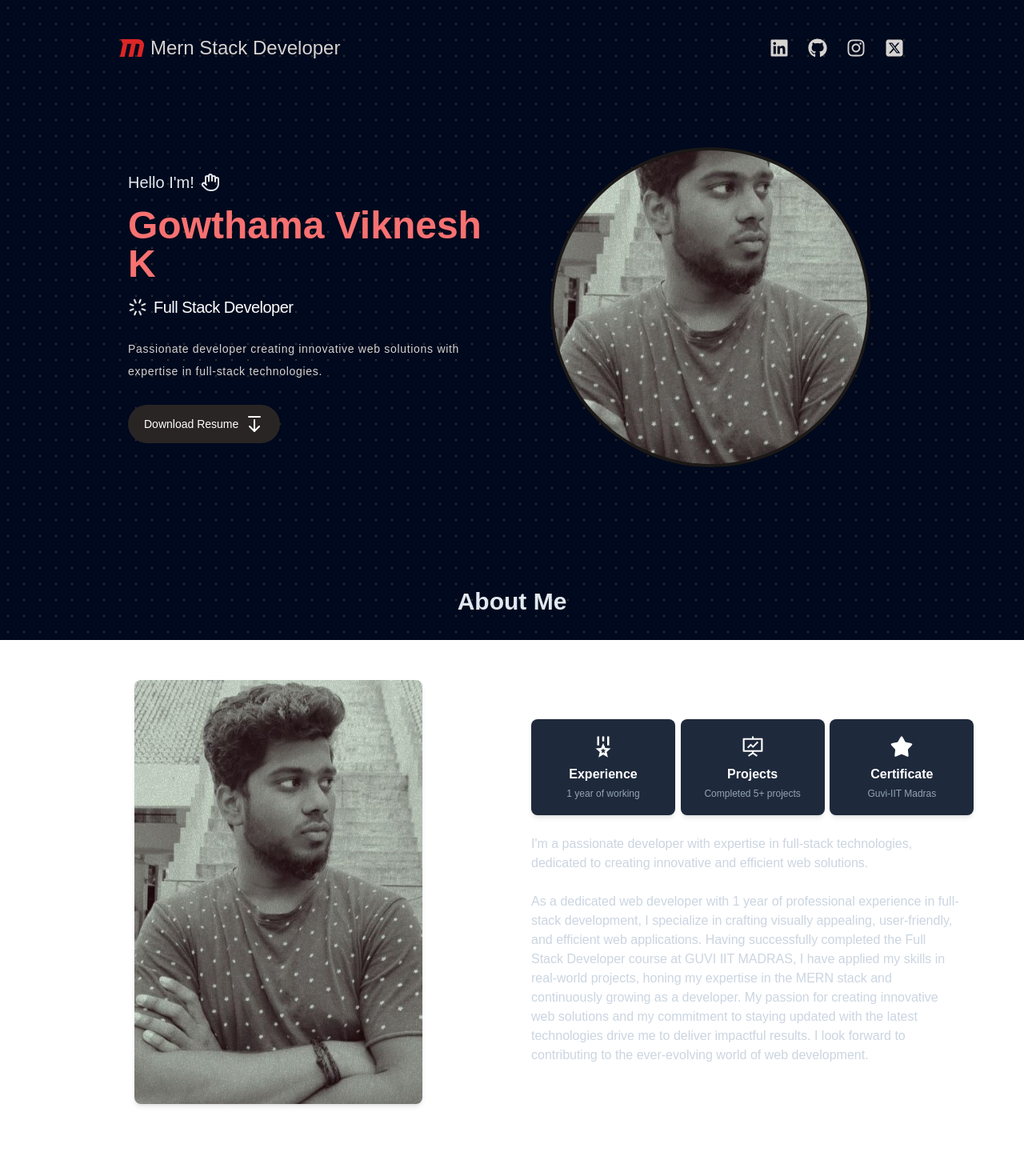
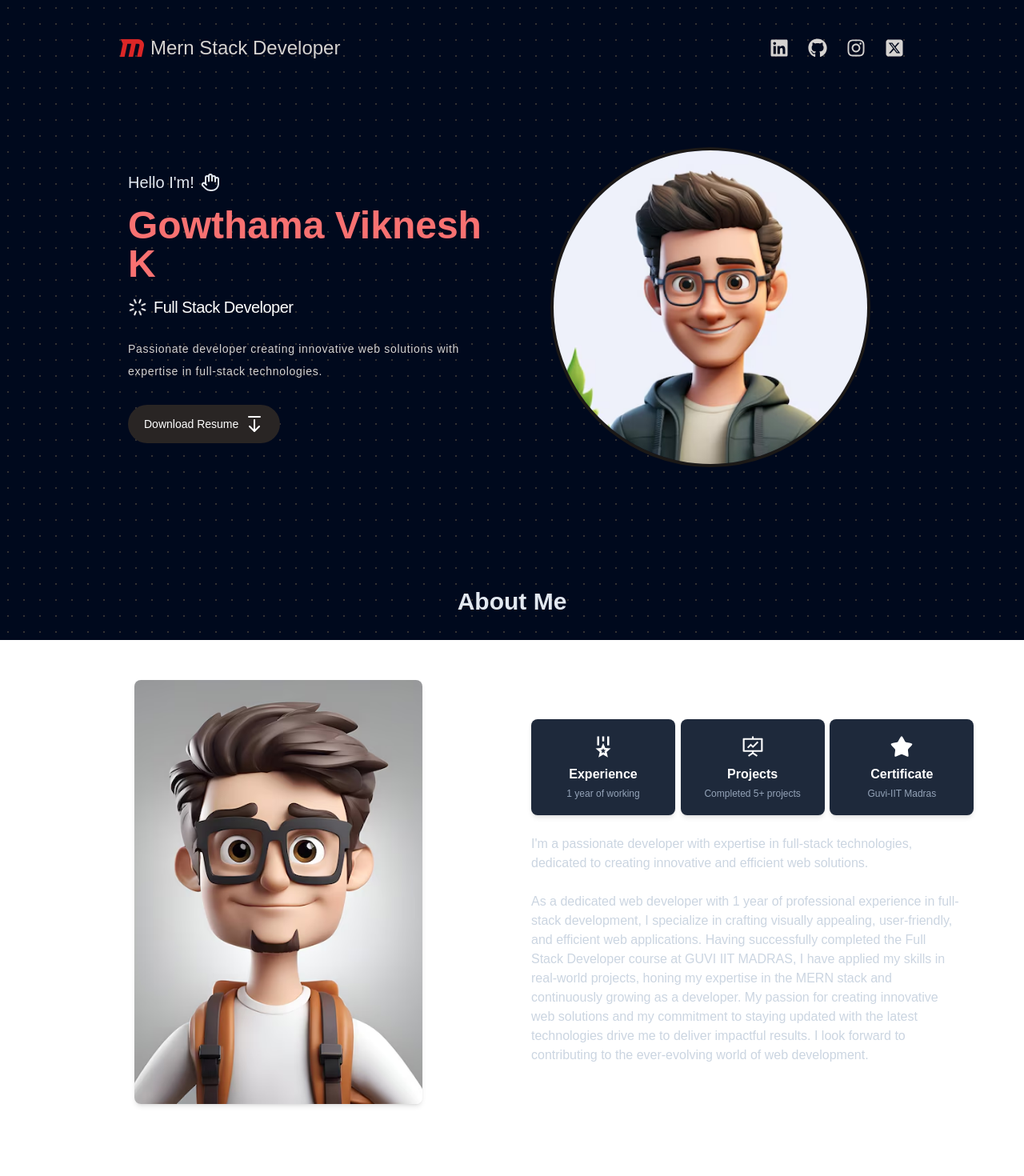
Before and after one commit to GowthamaViknesh/Portfolio-u, a React (Vite) app: page / in a window 1280 px wide. Shown: the top 1470 px of the page at 80% size. Built offline with nearby package versions, Linux system fonts and the light colour scheme.

Commit message:
updated code

```diff
--- a/src/Components/Aboutme.tsx
+++ b/src/Components/Aboutme.tsx
@@ -1,5 +1,6 @@
 import { RiMedal2Line } from "react-icons/ri";
 import rightimage from "../assets/pro-2.jpg";
+import avatar1 from "../assets/Avatarw.avif";
 import { AiOutlineFundProjectionScreen } from "react-icons/ai";
 import { GiRoundStar } from "react-icons/gi";
 import { motion } from "framer-motion";
@@ -22,7 +23,7 @@ const Aboutme = () => {
             {/* Left side: Image */}
             <div className="flex justify-center items-center">
               <img
-                src={rightimage}
+                src={avatar1}
                 alt="Gowthama Viknesh K"
                 className="w-full max-w-[300px] md:max-w-[360px] h-[400px] md:h-[530px] object-cover rounded-lg shadow-md hover:scale-105 transition-transform"
               />
--- a/src/Components/Education.tsx
+++ b/src/Components/Education.tsx
@@ -35,8 +35,8 @@ const Education = () => {
             <div className="absolute left-[10%] xl:left-[20%] top-[480px] flex flex-col items-end space-y-4">
               <div>
                 <IoSchoolSharp className='text-2xl mb-1' />
-                <h3 className="text-xl mb-2 font-semibold">Secondary School</h3>
-                <p className="text-base mb-2">Bsc - Computer Technology</p>
+                <h3 className="text-xl mb-2 font-semibold">Secondary Level School</h3>
+                <p className="text-base mb-2">State Board</p>
                 <p className="mb-2 text-gray-400">2017 - 2020</p>
                 <p className="mb-2">T.R.H.S School Coimbatore, Pollachi</p>
                 <p>CGPA : 6.2%</p>
@@ -50,7 +50,7 @@ const Education = () => {
             <div className="absolute right-[10%] xl:right-[20%] top-[280px] flex flex-col items-end space-y-4">
               <div>
                 <IoSchoolSharp className='text-2xl mb-1' />
-                <h3 className="text-xl mb-2 font-semibold">High Secondary School</h3>
+                <h3 className="text-xl mb-2 font-semibold">Higher Secondary School</h3>
                 <p className="text-base mb-2">Computer Science</p>
                 <p className="mb-2 text-gray-400">2016 - 2017</p>
                 <p className="mb-2">T.R.H.S School Coimbatore, Pollachi</p>
--- a/src/Components/Hero.tsx
+++ b/src/Components/Hero.tsx
@@ -1,6 +1,7 @@
 import { ArrowDownFromLine, Hand, Loader } from "lucide-react";
 import profilePicture from "../assets/pro-2.jpg";
 import { useEffect, useState } from "react";
+import avatar from "../assets/Avatar.avif";
 import { motion } from "framer-motion";
 import fadeIn from "../variants";
 
@@ -29,7 +30,7 @@ const Hero = () => {
       >
         <div className="grid grid-cols-1 lg:grid-cols-2 gap-8 items-center">
           <div className="flex justify-center items-center lg:order-2">
-            <img src={profilePicture}
+            <img src={avatar}
               alt="Gowthama Viknesh K"
               width={400}
               height={400}
@@ -43,7 +44,7 @@ const Hero = () => {
               <Hand className="animate-wave" />
             </div>
 
-            <h2 className="text-[1.7rem] md:text-2xl lg:text-5xl font-bold -tracking-normal mb-4 lg:text-red-400">
+            <h2 className="text-[1.7rem] md:text-1xl lg:text-5xl font-bold -tracking-normal mb-4 lg:text-red-400">
               Gowthama Viknesh K
             </h2>
 
```
Also changed, not shown: src/assets/Avatar.avif (added), src/assets/Avatarw.avif (added).
